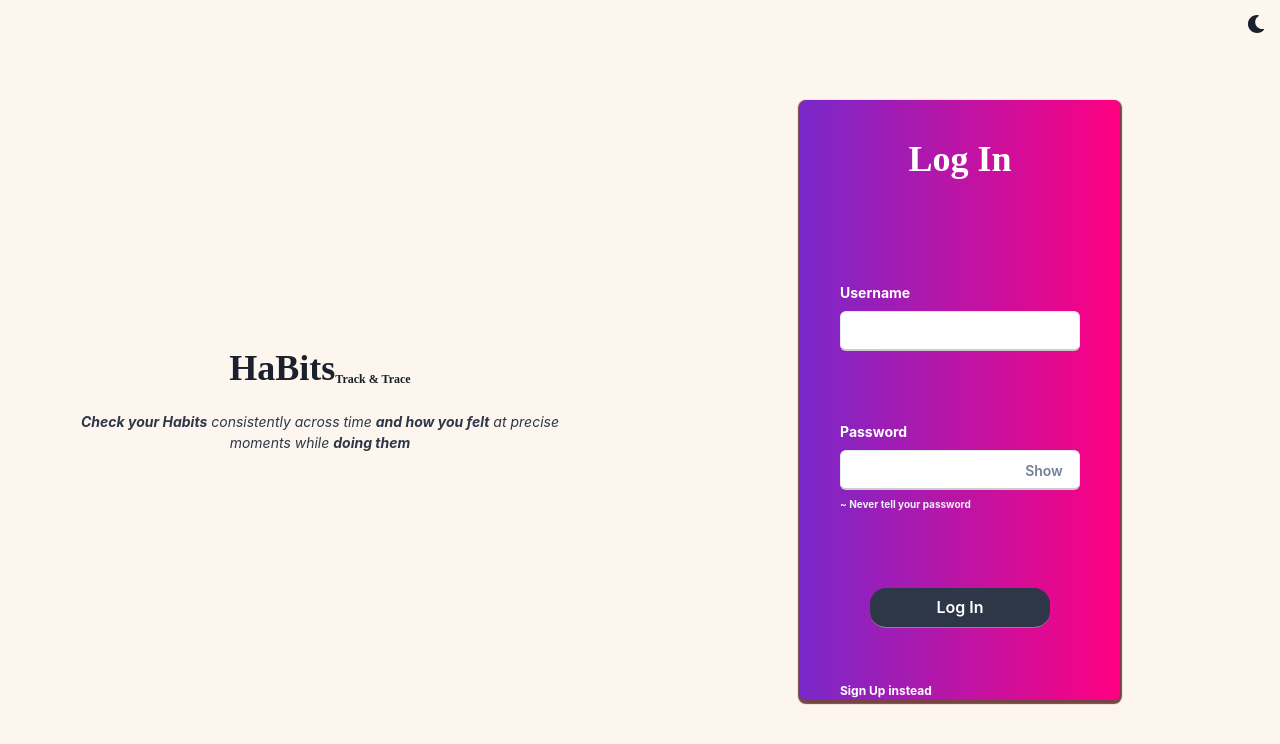
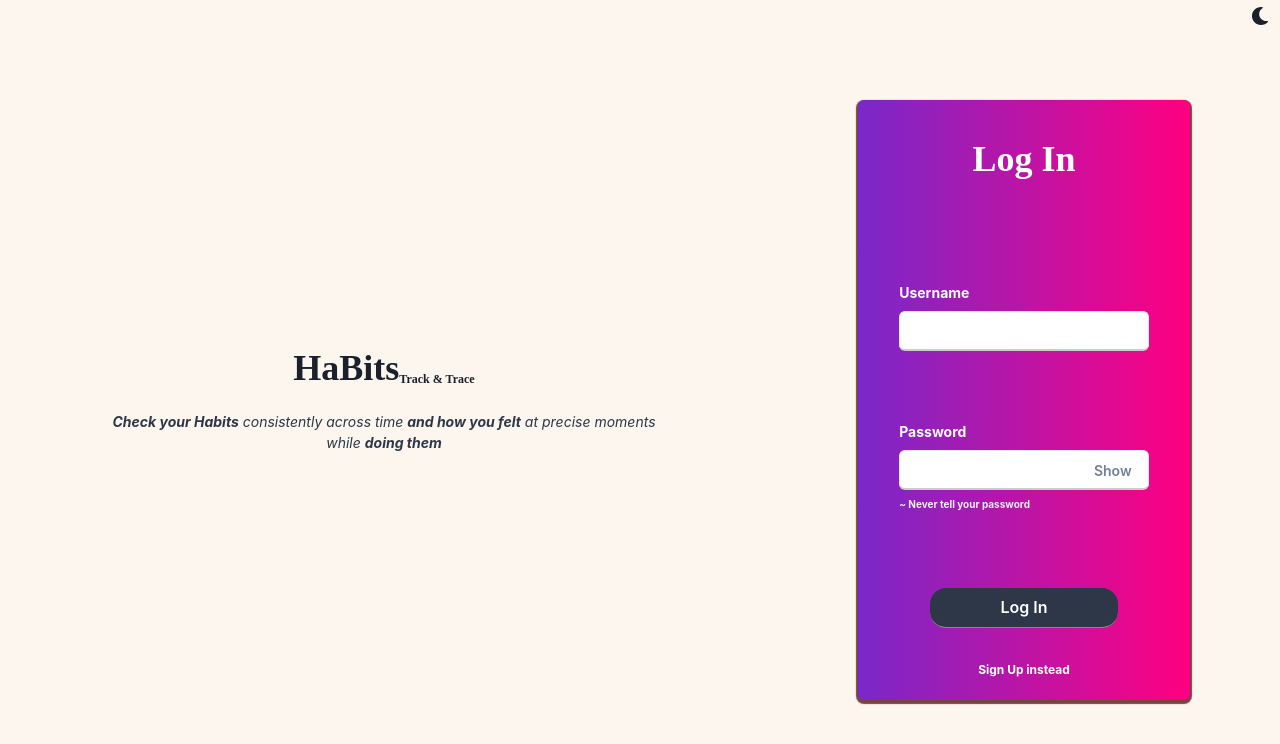
Before and after one commit to Ellie1341994/HaBitsProject, a React (Create React App) app in the folder habitsreactclient/: page /login in a window 1280 px wide. Shown: the top 744 px of the page. Built offline with nearby package versions, Linux system fonts and the light colour scheme.

Commit message:
Improved authentication panel U.I. Layout error after login fixed. Title user name made bigger and logout button properly positioned alongside a new one named instructions not yet implemented

```diff
--- a/habitsreactclient/src/App.tsx
+++ b/habitsreactclient/src/App.tsx
@@ -1,5 +1,5 @@
 import * as React from "react";
-import { ChakraProvider, extendTheme, Flex, Box } from "@chakra-ui/react";
+import { Link, ChakraProvider, extendTheme, Flex, Box } from "@chakra-ui/react";
 import { ColorModeSwitcher } from "./ColorModeSwitcher";
 import { Helmet } from "react-helmet";
 import { mode } from "@chakra-ui/theme-tools";
@@ -27,6 +27,7 @@ export class App extends React.Component<AppProps, AppState> {
     super(props);
     this.setUserCredentials = this.setUserCredentials.bind(this);
     this.logout = this.logout.bind(this);
+    this.displayInstructions = this.displayInstructions.bind(this);
     const isUserAuthenticated: boolean = localStorage.getItem("token") !== null;
     this.state = {
       appOrientation: isUserAuthenticated ? "column" : "row",
@@ -78,6 +79,9 @@ export class App extends React.Component<AppProps, AppState> {
       appOrientation: "row",
     });
   }
+  displayInstructions(event: any) {
+    event.preventDefault();
+  }
   render() {
     return (
       <Route path="/">
@@ -93,9 +97,42 @@ export class App extends React.Component<AppProps, AppState> {
           })}
         >
           <Helmet title={this.state.headerTitle} />
-          <Flex justifyContent="right" w="100%">
-            <ColorModeSwitcher mt="1" mr="1" pos="absolute" />
-          </Flex>
+          <AnimatedFlex
+            fontFamily="serif"
+            justify={this.state.authenticated ? "space-between" : "flex-end"}
+            align="center"
+            pos="absolute"
+            right="1"
+            fontSize={{ base: "10px", md: "18px" }}
+            w={{ base: "50%", md: "20%" }}
+            layout={true}
+          >
+            <AnimatePresence>
+              {this.state.authenticated && (
+                <>
+                  <AnimatedFlex
+                    initial={{ opacity: 0 }}
+                    animate={{ opacity: 1 }}
+                    exit={{ opacity: 0 }}
+                    justify="space-evenly"
+                    w="85%"
+                    as="span"
+                  >
+                    <Link href="logout" onClick={this.logout}>
+                      Logout
+                    </Link>
+                    <Link
+                      href="instructions"
+                      onClick={this.displayInstructions}
+                    >
+                      Instructions
+                    </Link>
+                  </AnimatedFlex>
+                </>
+              )}
+            </AnimatePresence>
+            <ColorModeSwitcher />
+          </AnimatedFlex>
           <Flex
             direction={{ base: "column", md: this.state.appOrientation }}
             justify={{ base: "stretch", md: "" }}
@@ -109,8 +146,8 @@ export class App extends React.Component<AppProps, AppState> {
                 base: "flex-end",
                 md: this.state.authenticated ? "flex-end" : "center",
               }}
-              w="50%"
-              h="25%"
+              w="75%"
+              h="20%"
               textAlign="center"
               style={{ userSelect: "none" }}
             >
@@ -146,8 +183,9 @@ export class App extends React.Component<AppProps, AppState> {
               </AnimatePresence>
               {this.state.authenticated && (
                 <AnimatedFlex
-                  initial={{ opacity: 0 }}
-                  animate={{ opacity: 1 }}
+                  initial={{ opacity: 0, display: "none" }}
+                  animate={{ opacity: 1, display: "flex" }}
+                  exit={{ opacity: 1, transition: { delay: 1, duration: 1 } }}
                   transition={{ delay: 1, duration: 1 }}
                   h="100%"
                   w="100%"
@@ -163,11 +201,6 @@ export class App extends React.Component<AppProps, AppState> {
                   >
                     <UserServices />
                   </Flex>
-                  <Flex>
-                    <a href="logout" onClick={this.logout}>
-                      Logout
-                    </a>
-                  </Flex>
                 </AnimatedFlex>
               )}
             </Box>
--- a/habitsreactclient/src/ColorModeSwitcher.tsx
+++ b/habitsreactclient/src/ColorModeSwitcher.tsx
@@ -1,43 +1,38 @@
-import * as React from "react"
+import * as React from "react";
 import {
   useColorMode,
   useColorModeValue,
   IconButton,
   IconButtonProps,
-} from "@chakra-ui/react"
-import { FaMoon, FaSun } from "react-icons/fa"
+} from "@chakra-ui/react";
+import { FaMoon, FaSun } from "react-icons/fa";
 
-type ColorModeSwitcherProps = Omit<IconButtonProps, "aria-label">
+type ColorModeSwitcherProps = Omit<IconButtonProps, "aria-label">;
 
 export const ColorModeSwitcher: React.FC<ColorModeSwitcherProps> = (props) => {
-  const { toggleColorMode } = useColorMode()
-  const text = useColorModeValue("dark", "light")
-  const SwitchIcon = useColorModeValue(FaMoon, FaSun)
+  const { toggleColorMode } = useColorMode();
+  const text = useColorModeValue("dark", "light");
+  const SwitchIcon = useColorModeValue(FaMoon, FaSun);
+  const [disable, setDisable] = React.useState(true);
   // function that avoids user abuse to the switcher
-  function waitAnimationEnd(e: any) {
-      toggleColorMode()
-      const newlyRenderedButton: any = document.getElementById("changeColorModeButton");
-      newlyRenderedButton.setAttribute("disabled","true");
-      setTimeout( function() {
-          newlyRenderedButton.removeAttribute("disabled");
-      },
-      1000);
-  }
+  React.useEffect(() => {
+    setDisable(true);
+    setTimeout(setDisable, 1000, false);
+  }, [text]);
 
   return (
     <IconButton
-          position="absolute"
-          top="1"
-          right="1"
       id="changeColorModeButton"
+      isDisabled={disable}
       size="sm"
       fontSize="lg"
       variant="ghost"
       color="current"
-          onClick={waitAnimationEnd}
+      _hover={{ bgColor: "none", cursor: "pointer" }}
+      onClick={toggleColorMode}
       icon={<SwitchIcon />}
       aria-label={`Switch to ${text} mode`}
       {...props}
     />
-  )
-}
+  );
+};
--- a/habitsreactclient/src/components/AnimatedChakraComponents.tsx
+++ b/habitsreactclient/src/components/AnimatedChakraComponents.tsx
@@ -78,7 +78,10 @@ export function FadingInput(props: any) {
 export class TypingAnimation extends React.Component<TAProps, any> {
   constructor(props: any) {
     super(props);
-    this.state = { text: this.props.text, styles: { pointerEvents: "auto" } };
+    this.state = {
+      text: this.props.text,
+      styles: { pointerEvents: "auto", width: "100%" },
+    };
     this.textTypingAnimation = this.textTypingAnimation.bind(this);
     this.runAnimation = this.runAnimation.bind(this);
     const {
--- a/habitsreactclient/src/components/AppTitle.tsx
+++ b/habitsreactclient/src/components/AppTitle.tsx
@@ -75,14 +75,14 @@ function AppHeading({ subText, supText }: any) {
       mt="0"
       mb="5"
       fontSize={{ base: "18px", md: "36px" }}
+      isTruncated={true}
+      maxW="100%"
     >
       HaBits
       <Text as="sub" fontSize="xs">
         {titleTexts.subText}
-        <Text fontSize="md" as="sup">
-          {titleTexts.supText?.replace(/^\w/, (fc: string) => fc.toUpperCase())}
-        </Text>
       </Text>
+      {titleTexts.supText?.replace(/^\w/, (fc: string) => fc.toUpperCase())}
     </AnimatedHeading>
   );
 }
--- a/habitsreactclient/src/components/AuthenticationForm.tsx
+++ b/habitsreactclient/src/components/AuthenticationForm.tsx
@@ -131,10 +131,8 @@ export default class AuthenticationForm extends React.Component<
             .catch((e) => console.log(e));
           errorPopOver.click();
           setTimeout(() => {
-            setTimeout(() => {
-              this.props.setUserCredentials(1000);
-            }, 1000);
-          }, 1500);
+            this.props.setUserCredentials(1000);
+          }, 1000);
         }
       })
       .catch((reason) => {
@@ -187,6 +185,7 @@ export default class AuthenticationForm extends React.Component<
             <Flex
               direction="column"
               align="center"
+              textAlign="center"
               h="20%"
               w="75%"
               justify="space-between"
--- a/habitsreactclient/src/components/AuthenticationFormButton.tsx
+++ b/habitsreactclient/src/components/AuthenticationFormButton.tsx
@@ -48,7 +48,7 @@ export default function AuthenticationFormButton(props: any) {
                 textAlign="center"
                 id="errorPopOver"
               >
-                {props.text}
+                {" "}
               </Button>
             </VisuallyHidden>
           </PopoverTrigger>
--- a/habitsreactclient/src/components/AuthenticationPanel.tsx
+++ b/habitsreactclient/src/components/AuthenticationPanel.tsx
@@ -22,7 +22,7 @@ export default function AuthenticationPanel(props: any) {
     intro: {
       opacity: 1,
       transition: {
-        delay: 1,
+        delay: 0.75,
         duration: 0.5,
       },
     },
@@ -58,7 +58,7 @@ export default function AuthenticationPanel(props: any) {
       direction="column"
       justifyContent="space-evenly"
       align="center"
-      w={{ base: "75%", md: "50%" }}
+      w={{ base: "75%", md: "65%" }}
       h={{ base: "90%", md: "75%" }}
       p="0"
       rounded="md"
--- a/habitsreactclient/src/components/ChangeFormButton.tsx
+++ b/habitsreactclient/src/components/ChangeFormButton.tsx
@@ -5,10 +5,9 @@ export default function ChangeFormButton(props: any) {
     <TypingAnimation
       text={(props.formType === "Register" ? "Log In" : "Sign Up") + " instead"}
       durationInMS={500}
-      as="a"
-      width="100%"
+      mb="5"
+      border="1px solid transparent"
       fontSize={{ base: "8px", md: "12px" }}
-      textAlign="left"
       _hover={{
         textDecoration: "underline",
         cursor: "pointer",
--- a/habitsreactclient/src/components/ChartTitle.tsx
+++ b/habitsreactclient/src/components/ChartTitle.tsx
@@ -9,8 +9,8 @@ export class ChartTitle extends React.Component<any, any> {
         fontWeight="bold"
         fontFamily="serif"
         animateOnMount={true}
-        text={"ASD"}
-        fontSize="lg"
+        fontSize={{ base: "12px", md: "14px" }}
+        text={"Habit ASD Chart"}
       />
     );
   }
```
Lines whose indentation alone changed are shown as unchanged.
